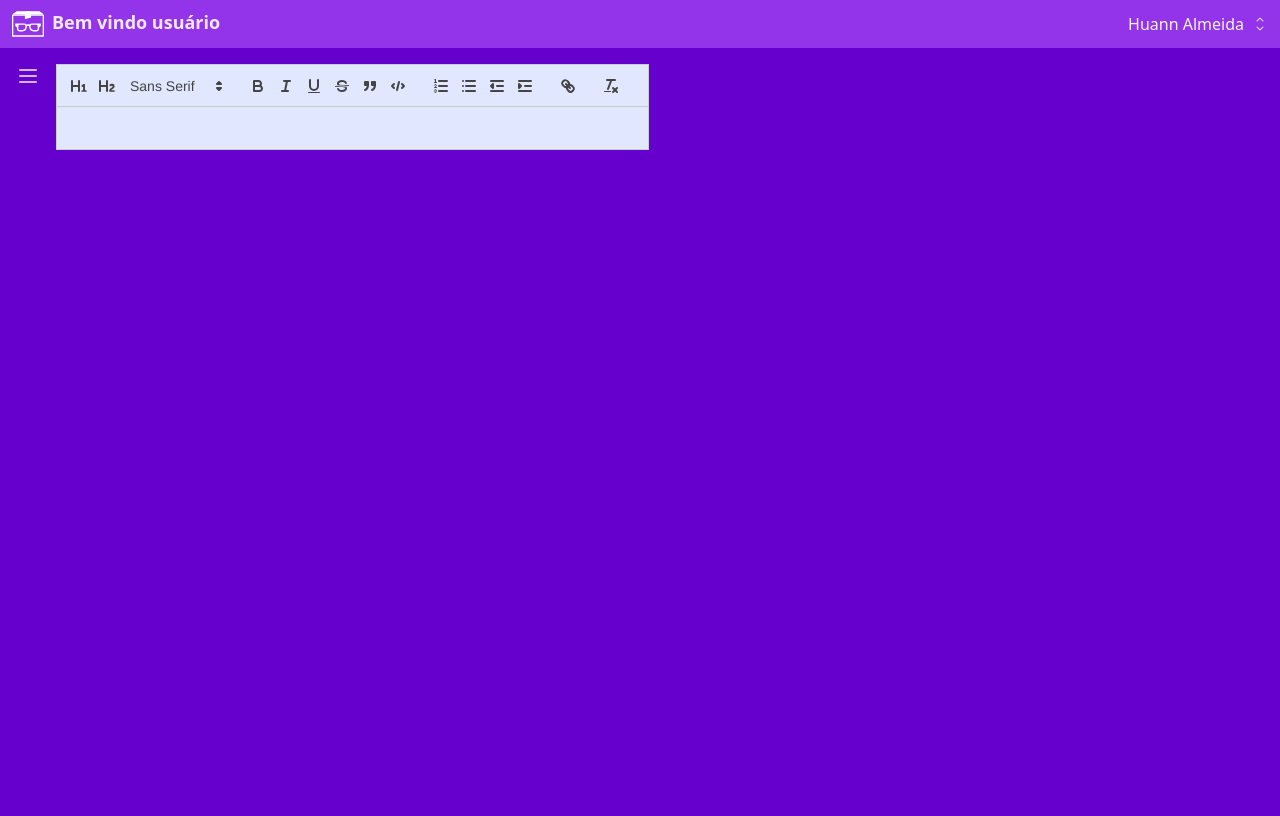
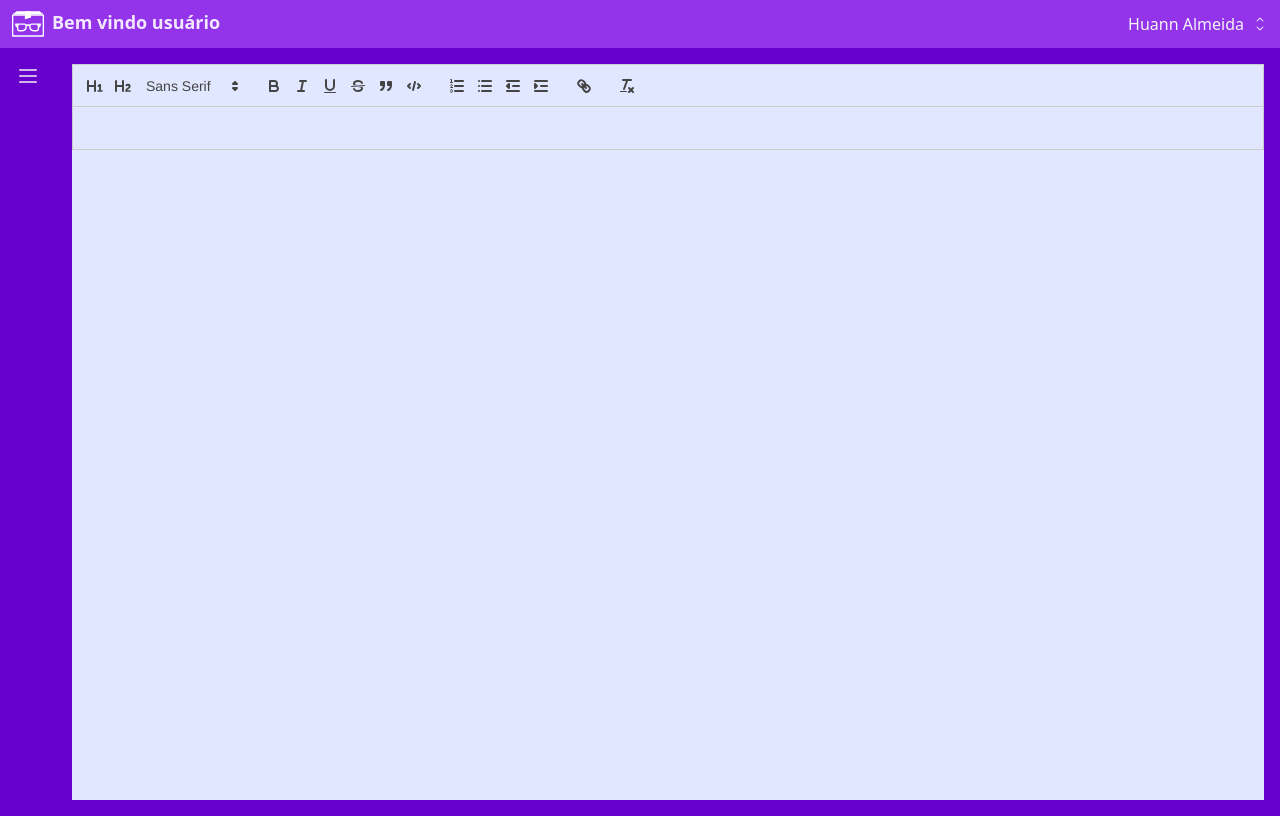
Before and after one commit to huannvictor/nerdbox-notes, a Next.js app: page /notes in a window 1280 px wide. Built offline with nearby package versions, Linux system fonts and the light colour scheme; no server answers; sample sign-in values are in the browser's storage.

Commit message:
ajuste na tela do editor

```diff
--- a/src/components/notes/Notes.module.css
+++ b/src/components/notes/Notes.module.css
@@ -3,6 +3,7 @@
 }
 
 .menuItem {
+  height: calc(100vh - 64px);
   @apply self-start w-full;
 }
 
@@ -15,5 +16,7 @@
 .notesEditor {
   @apply bg-indigo-100
   text-purple-800
-  mt-4;
+  m-4
+  w-full;
+  height: calc(100vh - 64px);
 }
--- a/src/components/notes/styles.css
+++ b/src/components/notes/styles.css
@@ -1,3 +1,7 @@
+.bm-menu {
+  height: calc(100vh - 64px);
+}
+
 .bm-item-list {
   @apply flex flex-col items-start gap-2 pt-4 px-4;
 }
```
